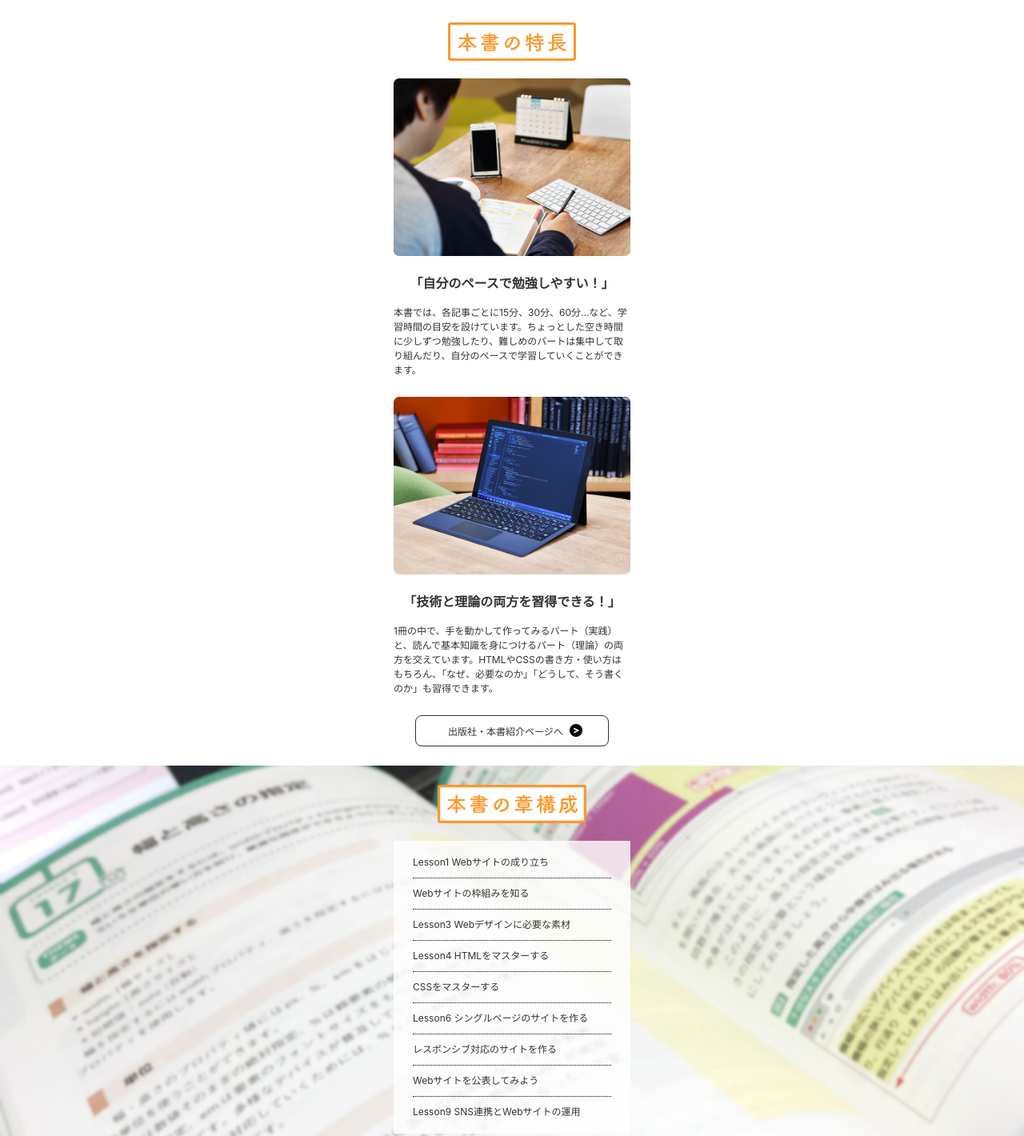
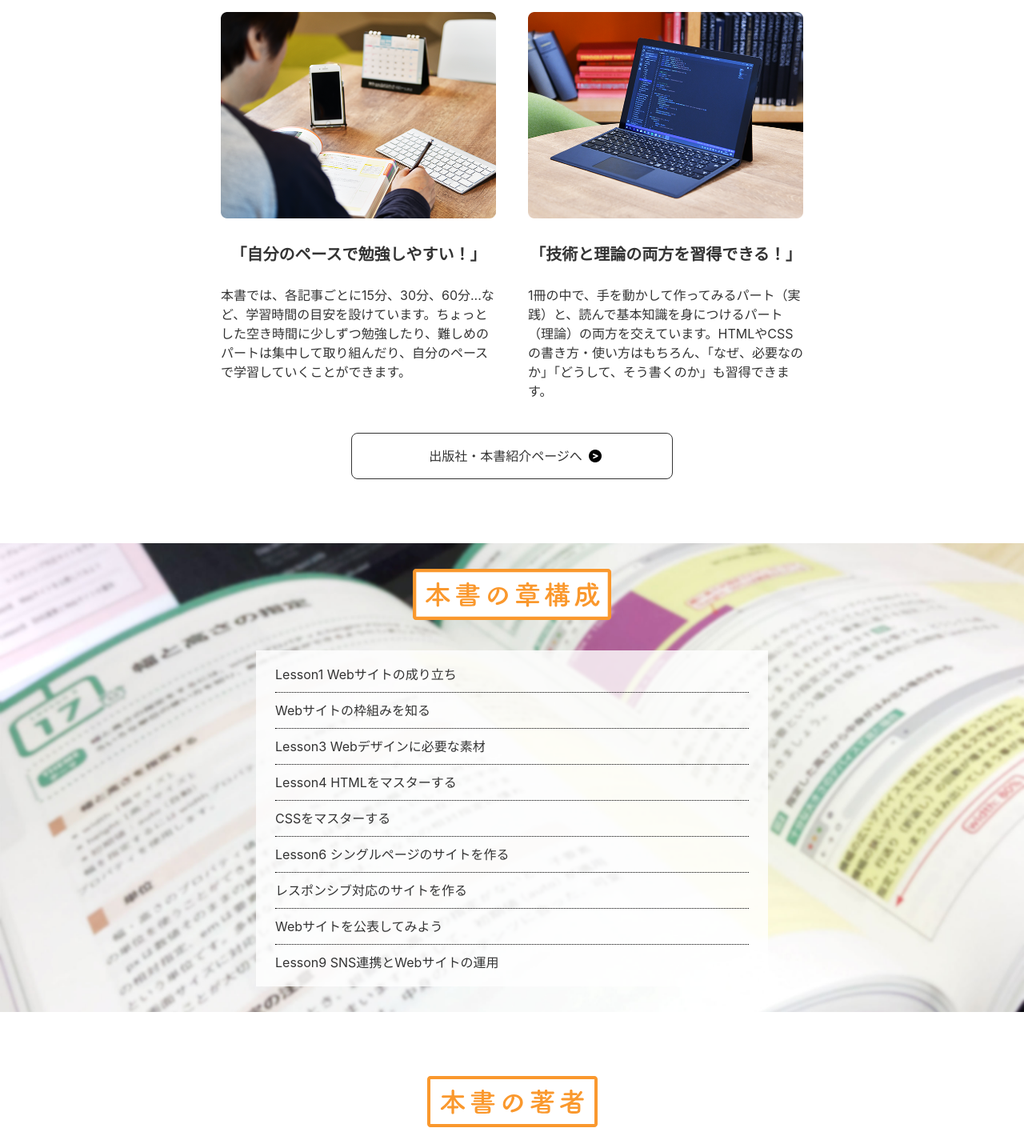
Before and after one commit to Koishihara0806/Koishihara0806.github.io, a plain HTML site: page Lesson6-my-sample/index.html in a window 1280 px wide. Shown: the part 749-2169 px from the top of the page at 80% size. Drawn offline with Linux system fonts and the light colour scheme.

Commit message:
Add files via upload

```diff
--- a/Lesson6-my-sample/css/style.css
+++ b/Lesson6-my-sample/css/style.css
@@ -189,3 +189,79 @@ h3 {
   text-align: center;
   font-size: 0.75rem;
 }
+
+@media screen and (min-width: 768px) {
+  h1 {
+    border-top: 16px solid #fa982d;
+    margin-bottom: 40px;
+    padding-top: 40px;
+    text-align: center;
+  }
+
+  h1 img {
+    width: 960px;
+  }
+}
+
+@media screen and (min-width: 768px) {
+  h2 {
+    margin-bottom: 32px;
+  }
+
+  h2 img {
+    height: 4rem;
+  }
+
+  h3 {
+    margin-bottom: 24px;
+    font-size: 1.25rem;
+  }
+}
+
+@media screen and (min-width: 768px) {
+  .feature {
+    margin-bottom: 80px;
+  }
+
+  .feature-wrap {
+    width: 768px;
+    margin: 0 auto 40px;
+    display: flex;
+    justify-content: space-around;
+  }
+
+  .feature_01,
+  .feature_02 {
+    width: 344px;
+    margin: 0;
+  }
+
+  .feature_img {
+    margin-bottom: 24px;
+  }
+
+  .feature_text {
+    font-size: 1rem;
+  }
+
+  .book-more a {
+    padding: 16px 96px;
+    font-size: 1rem;
+  }
+
+  .book-more a:hover {
+    background-color: rgba(0, 0, 0, 0.2);
+  }
+}
+
+@media screen and (min-width: 768px) {
+  .contents-list {
+    margin-bottom: 80px;
+    padding: 32px 0;
+  }
+
+  .contents-list ul {
+    width: 640px;
+    font-size: 1rem;
+  }
+}
--- a/Lesson6-my-sample/index.html
+++ b/Lesson6-my-sample/index.html
@@ -18,6 +18,7 @@
     <main>
       <section class="feature">
         <h2><img src="img/heading_01.svg" alt="本書の特長" /></h2>
+        <div class="feature-wrap">
           <section class="feature_01">
             <p class="feature_img"><img src="img/feature_01.png" alt="" /></p>
             <h3>「自分のペースで勉強しやすい！」</h3>
@@ -28,6 +29,7 @@
             <h3>「技術と理論の両方を習得できる！」</h3>
             <p class="feature_text">1冊の中で、手を動かして作ってみるパート（実践）と、読んで基本知識を身につけるパート（理論）の両方を交えています。HTMLやCSSの書き方・使い方はもちろん、「なぜ、必要なのか」「どうして、そう書くのか」も習得できます。</p>
           </section>
+        </div>
         <p class="book-more"><a href="https://books.mdn.co.jp/books/3219203009/" target="_blank">出版社・本書紹介ページへ</a></p>
       </section>
       <section class="contents-list">
```
Lines whose indentation alone changed are shown as unchanged.
